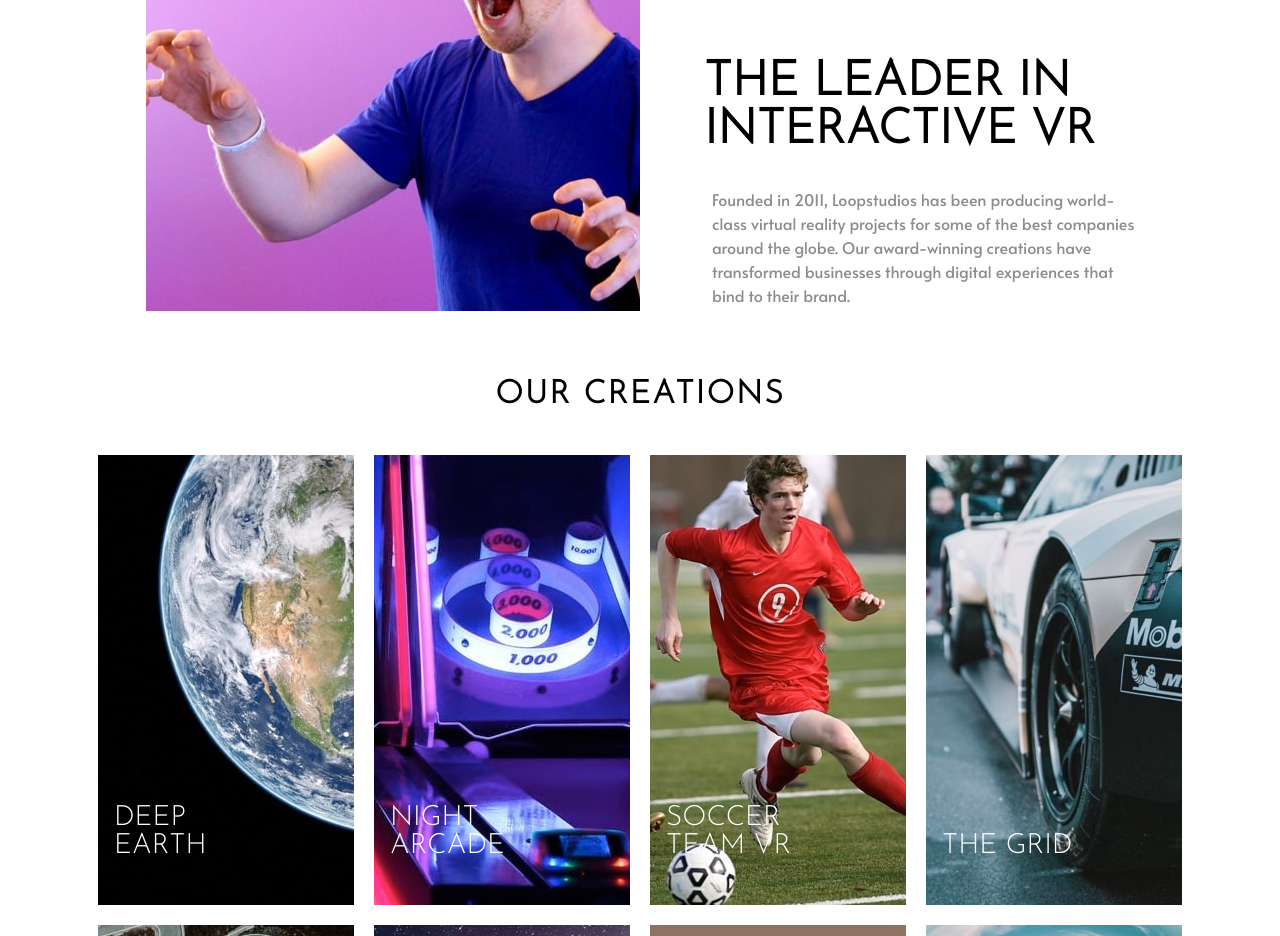
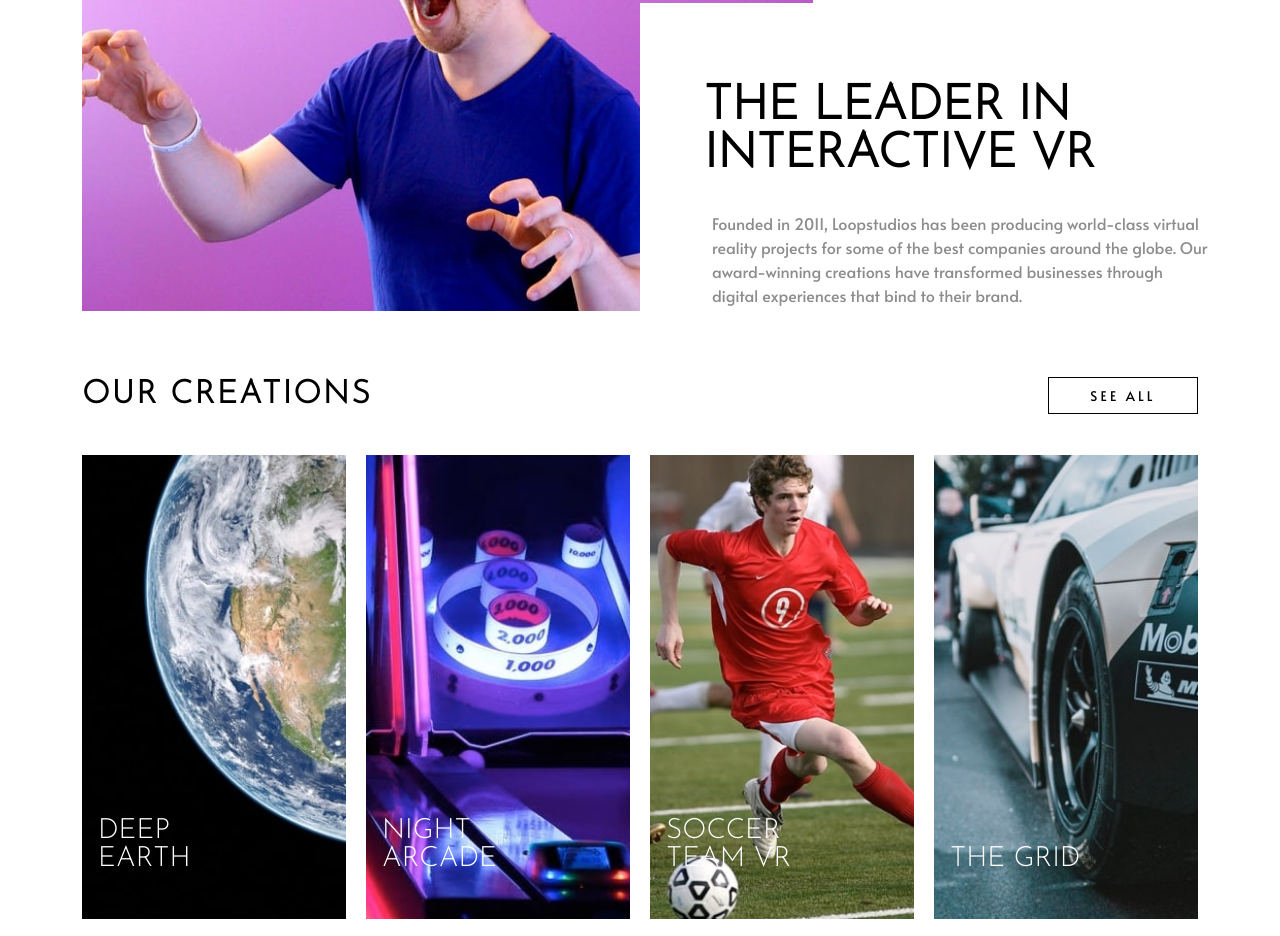
Before and after one commit to EseAlli/loopstudio, a plain HTML site: page index.html in a window 1280 px wide. Shown: the part 917-1853 px from the top of the page. Drawn offline with Linux system fonts and the light colour scheme.

Commit message:
reponsiveness for tablet and desktop screen

```diff
--- a/style.css
+++ b/style.css
@@ -105,7 +105,7 @@ section {
 section img {
   display: block;
   object-fit: contain;
-  width: -webkit-fill-available;
+  max-width: 100%;
 }
 
 h2 {
@@ -147,12 +147,14 @@ h2 {
 .creations h2 {
   margin: 0.75rem 0;
   letter-spacing: 0.125rem;
+  order: 1;
 }
 
 .creations div {
   display: flex;
   flex-direction: column;
   gap: 1.25rem;
+  order: 2;
 }
 
 article {
@@ -181,6 +183,14 @@ article p {
   font-family: "Alata", sans-serif;
   letter-spacing: 0.2rem;
   font-weight: 400;
+  order: 3;
+  max-width: 150px;
+}
+
+.creations button:hover {
+  background-color: var(--primary-black);
+  color: var(--primary-white);
+  cursor: pointer;
 }
 
 footer {
@@ -255,13 +265,37 @@ footer p {
     max-width: 80%;
     margin: 3rem auto;
   }
+
+  .creations {
+    flex-direction: row;
+    flex-wrap: wrap;
+  }
+
+  .creations h2 {
+    flex: 1 1 160px;
+    text-align: start;
+  }
+
+  .creations div {
+    order: 3;
+    flex: 1 1 160px;
+  }
+
+  .creations button {
+    order: 2;
+    flex: 1 1 160px;
+  }
+
+  section img {
+    max-width: none;
+    width: -webkit-fill-available;
+  }
 }
 
 @media (min-width: 768px) {
   .creations div {
-    flex-direction: row;
-    flex-wrap: wrap;
-    justify-content: center;
+    display: grid;
+    grid-template-columns: repeat(2, 1fr);
   }
 }
 
@@ -280,9 +314,10 @@ footer p {
     max-width: 50%;
     text-align: start;
   }
-  .creations div {
-    display: grid;
-    grid-template-columns: repeat(2, 1fr);
+
+  .creations {
+    gap: 3.5rem;
+    row-gap: 2rem;
   }
 
   .footer-content {
@@ -307,6 +342,9 @@ footer p {
 }
 
 @media (min-width: 1280px) {
+  .content {
+    max-width: 90%;
+  }
   .menu-control {
     display: none;
   }
```
